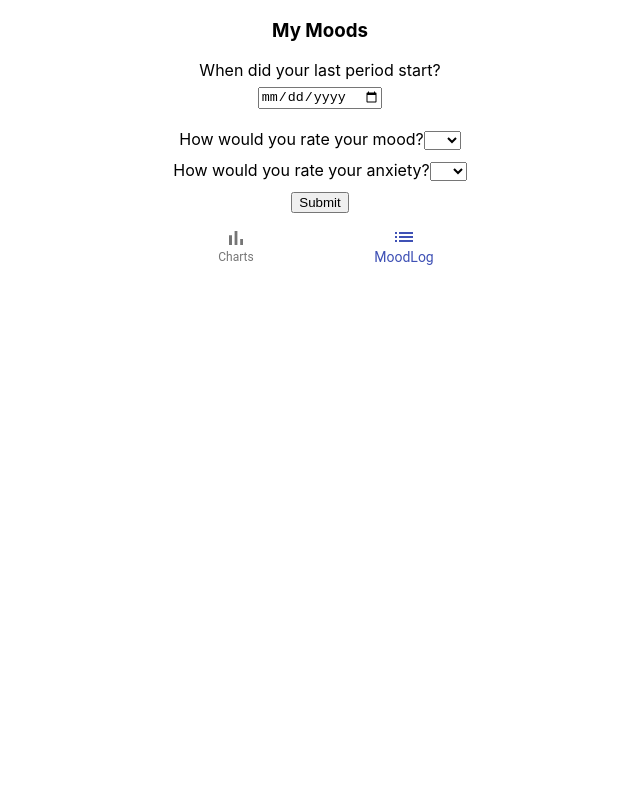
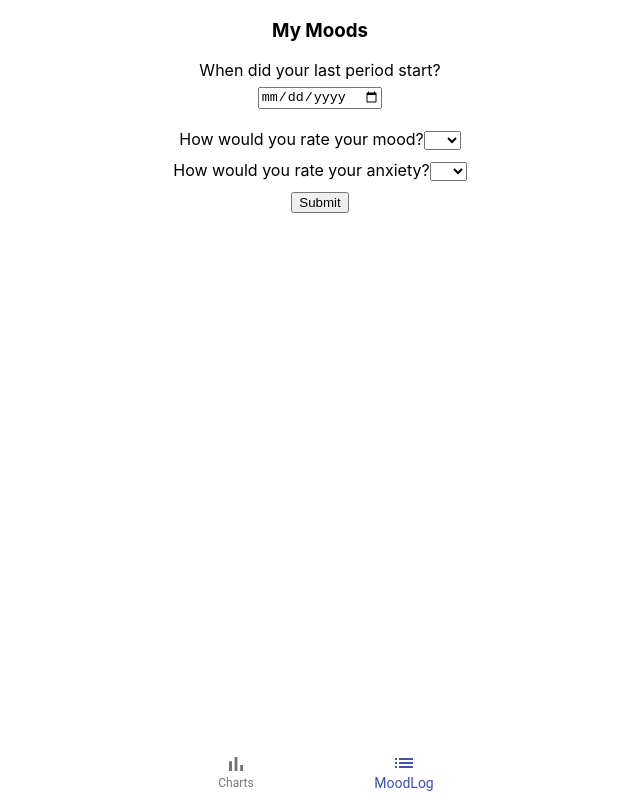
Before and after one commit to amelia678/my-moods, a React (Create React App) app: page / in a window 1280 px wide. Shown: the whole page, without its empty margins (320-960 px from the left). Built offline with nearby package versions, Linux system fonts and the light colour scheme.

Commit message:
Add styles to bottom navigation footer.

```diff
--- a/src/layouts/DefaultLayout.tsx
+++ b/src/layouts/DefaultLayout.tsx
@@ -1,4 +1,8 @@
-import { BottomNavigation, BottomNavigationAction } from '@material-ui/core'
+import {
+  BottomNavigation,
+  BottomNavigationAction,
+  makeStyles,
+} from '@material-ui/core'
 import { BarChart, List } from '@material-ui/icons'
 import React, { ReactNode, useState } from 'react'
 import { useHistory, useLocation } from 'react-router-dom'
@@ -10,6 +14,7 @@ interface Props {
 const DefaultLayout = ({ children }: Props) => {
   const location = useLocation()
   const history = useHistory()
+  const classes = useStyles()
   const [menuValue, setMenuValue] = useState(location.pathname)
 
   const handleChange = (event: React.ChangeEvent<{}>, newValue: string) => {
@@ -21,6 +26,7 @@ const DefaultLayout = ({ children }: Props) => {
     <div className='App'>
       <h3>My Moods</h3>
       {children}
+      <footer className={classes.footer}>
         <BottomNavigation value={menuValue} onChange={handleChange} showLabels>
           <BottomNavigationAction
             label='Charts'
@@ -29,8 +35,18 @@ const DefaultLayout = ({ children }: Props) => {
           />
           <BottomNavigationAction label='MoodLog' value='/' icon={<List />} />
         </BottomNavigation>
+      </footer>
     </div>
   )
 }
 
+const useStyles = makeStyles({
+  footer: {
+    position: 'absolute',
+    left: 0,
+    bottom: 0,
+    right: 0,
+  },
+})
+
 export default DefaultLayout
```
Lines whose indentation alone changed are shown as unchanged.
